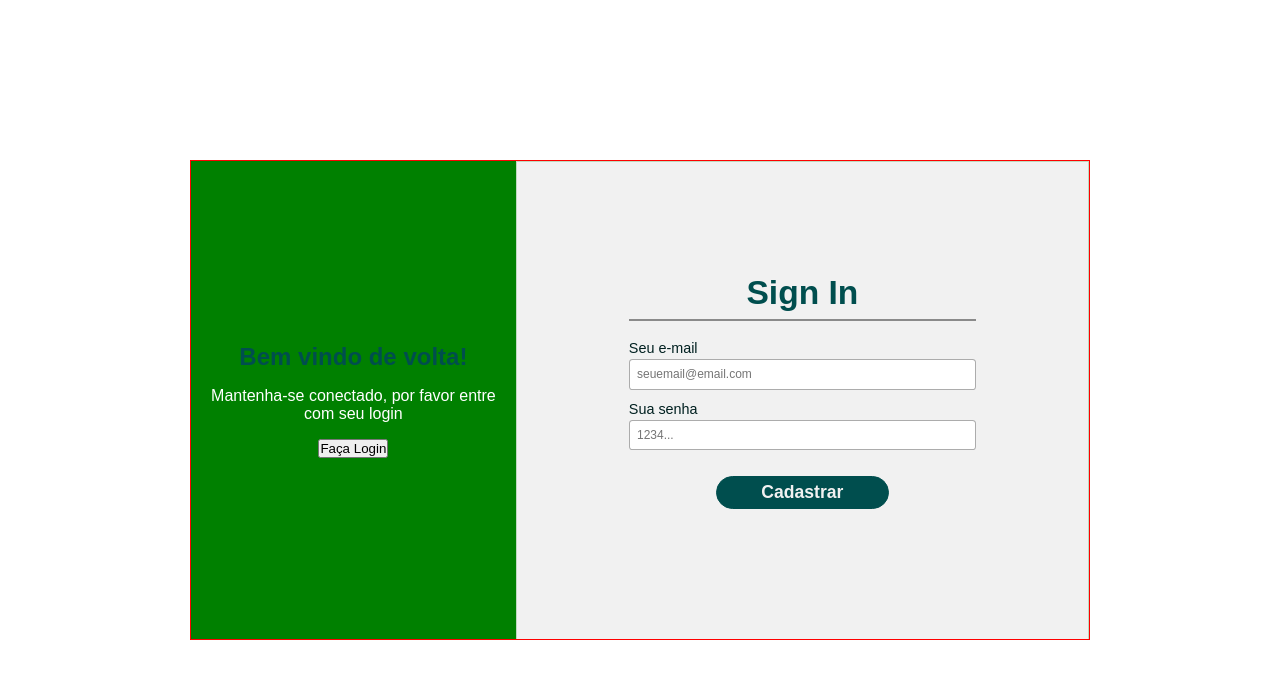
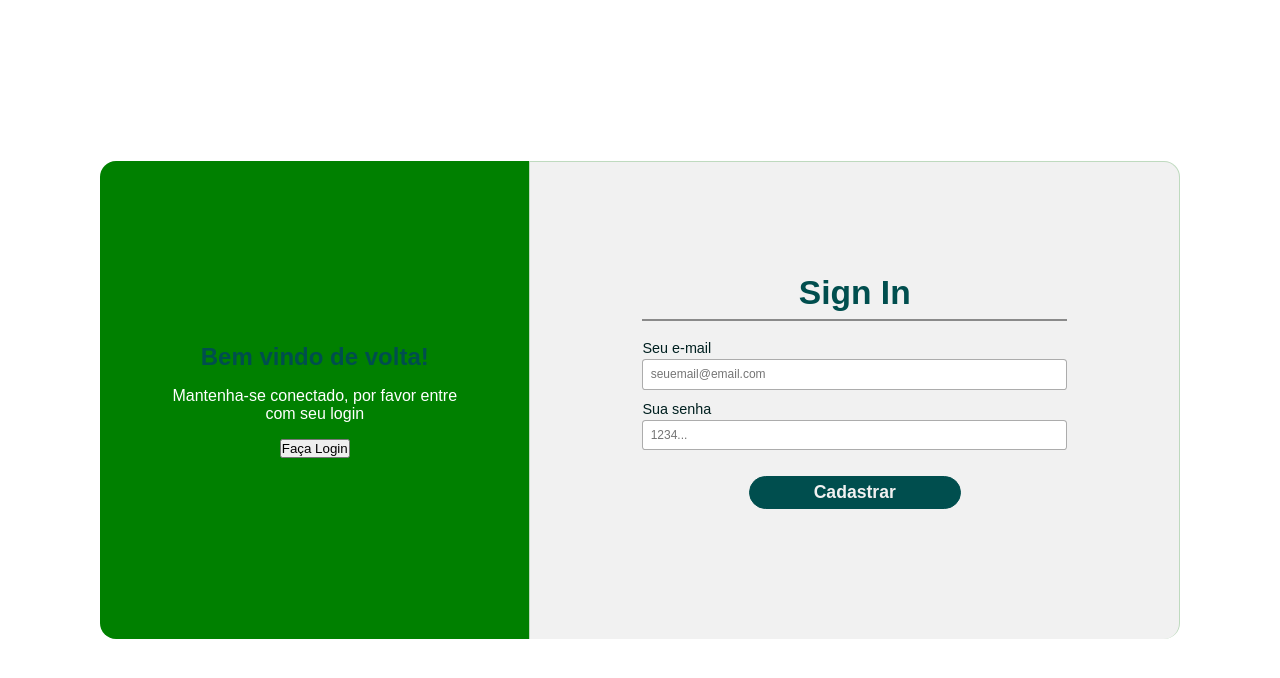
Before and after one commit to diegoflausino45/todo_list, a React (Create React App) app: page /sign in a window 1280 px wide. Shown: the top 678 px of the page. Built offline with nearby package versions, Linux system fonts and the light colour scheme.

Commit message:
Commit css

```diff
--- a/src/Pages/Login/loginsing.css
+++ b/src/Pages/Login/loginsing.css
@@ -1,18 +1,20 @@
 /*APRESENTAÇÃO
 ---------------------------*/
 .apresentation{
-    width: 70%;
+    width: 80%;
     background-color: green;
 
     display: flex;
     align-items: center;
     text-align: center;
+            border-radius: 1em 0em 0em 1em;
+
 }
 
 .apresentation div{
     display: flex;
     flex-direction: column;
-    padding: 1em;
+    padding: 4em;
     gap: 1em;
     color: white;
 }
@@ -23,11 +25,11 @@
 ----------------------*/
 .containerSign{
     margin: auto;
-    width: 1000px;
+    width: 1200px;
     max-width: 90%;
     display: flex;
     justify-content: center;
-    border: 1px solid red;
+    border-radius: 1em;
 }
 
 .sign{
@@ -39,6 +41,8 @@
     background-color: #f1f1f1;
     border: 1px solid rgba(0, 128, 0, 0.207);
     border-bottom: none;
+        border-radius: 0em 1em 1em 0em;
+
 }
 
 .sign h3{
```
